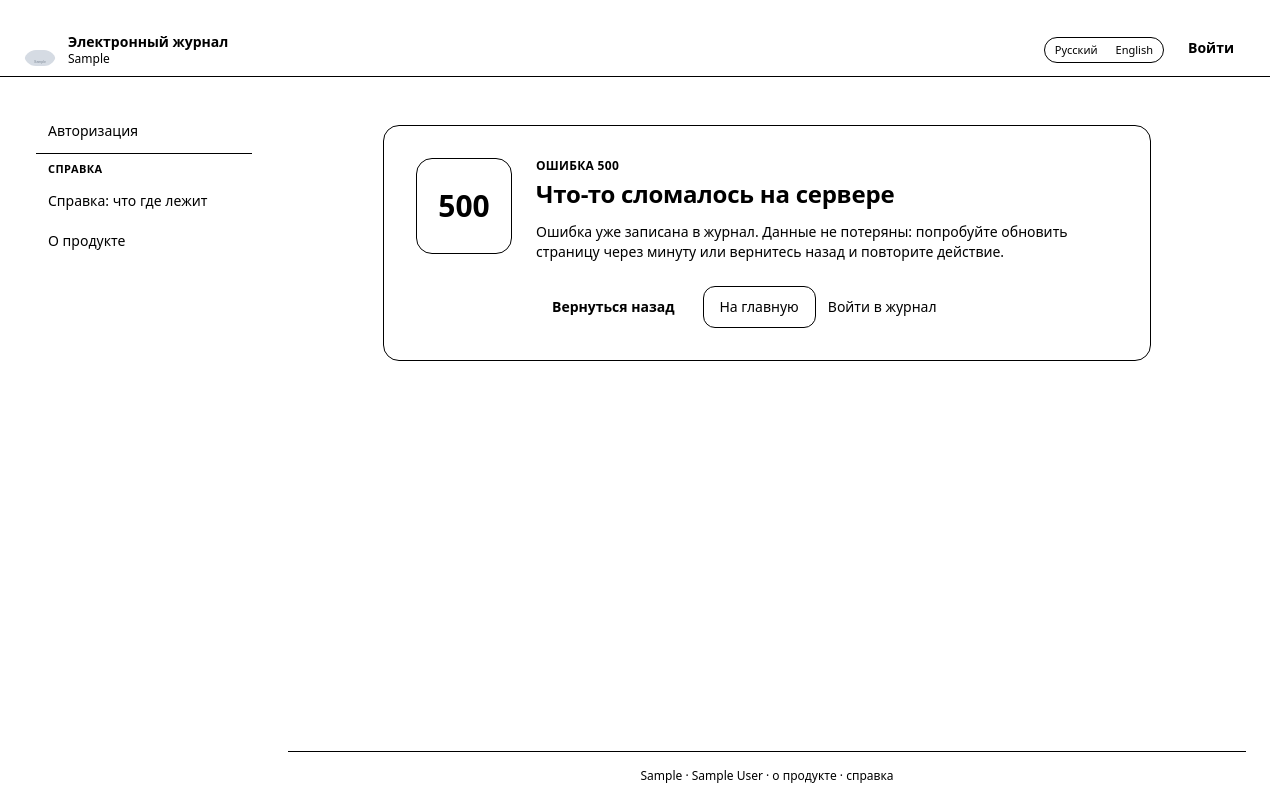
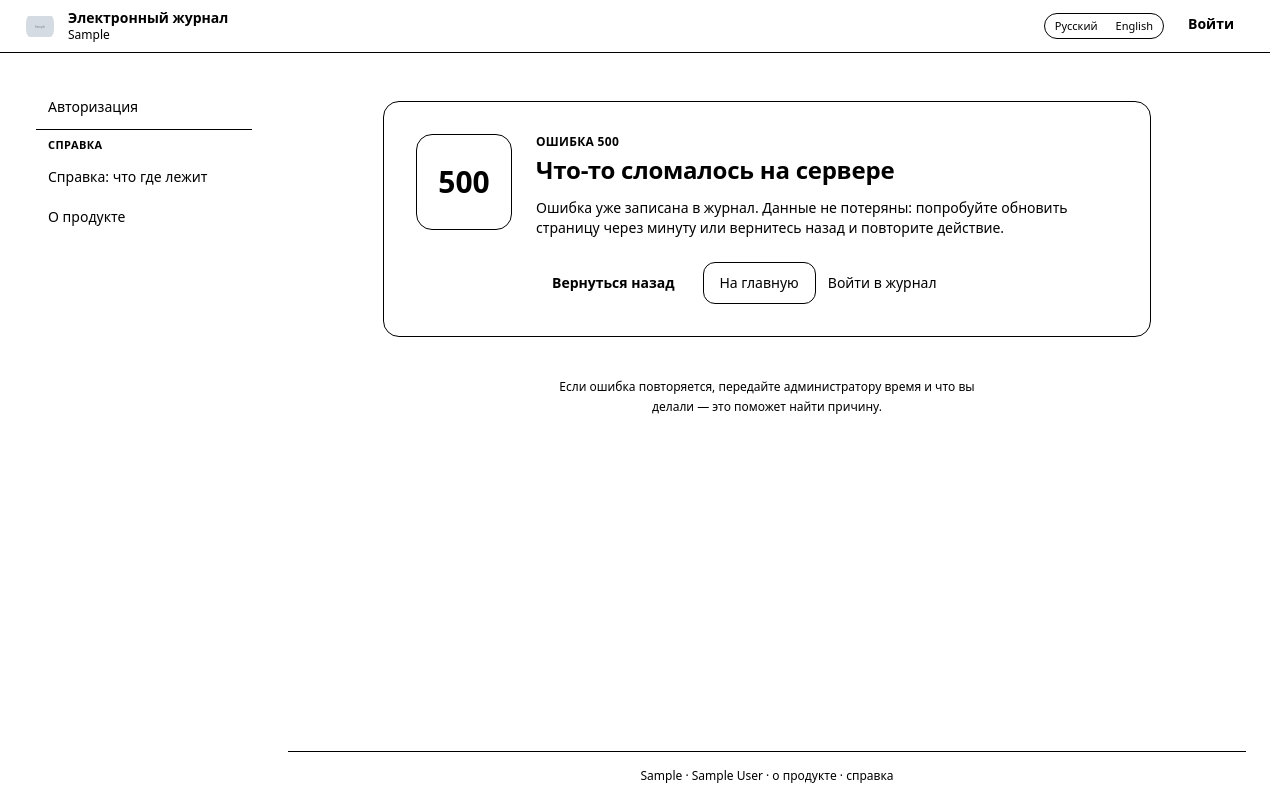
Before and after one commit to RoBiN19666/school-journal, a Django app: template journal/templates/500.html in a window 1280 px wide. Run offline with Django 5.2, Linux system fonts and the light colour scheme; the template is opened without the code that fills it: most values are stand-ins (such as "Sample title", 1, 10 or a date in 2020); grey boxes marked "Sample" are stand-in pictures.

Commit message:
Логотип в шапке и фавикон: итоговый вариант
- правки шапки откатаны к прежнему логотипу, ссылка на фавикон убрана;
- возвращён шаблон логотипа из версии до правок;
- логотип с подложкой, фавикон и подсказка на странице 500.

```diff
--- a/journal/templates/500.html
+++ b/journal/templates/500.html
@@ -7,4 +7,7 @@
     {% trans "Что-то сломалось на сервере" as card_title %}
     {% trans "Ошибка уже записана в журнал. Данные не потеряны: попробуйте обновить страницу через минуту или вернитесь назад и повторите действие." as card_message %}
     {% include "journal/includes/error_card.html" with code="500" title=card_title message=message|default:card_message %}
+      <p class="mx-auto mt-4 max-w-md text-center text-xs leading-relaxed text-slate-400">
+          {% trans "Если ошибка повторяется, передайте администратору время и что вы делали — это поможет найти причину." %}
+      </p>
 {% endblock %}
--- a/journal/templates/journal/includes/brand_logo.html
+++ b/journal/templates/journal/includes/brand_logo.html
@@ -1,3 +1,4 @@
+{% load static %}
 {% load i18n static %}{% comment %}Бейдж логотипа: загруженная картинка или короткий знак.
 
 Картинка встаёт ВМЕСТО стандартного бейджа: занимает весь его размер и
@@ -6,4 +7,4 @@ logo_radius). Внутренней иконки и двойной рамки н
 квадрат целиком, поэтому подложка бейджа под картинкой не видна.
 
 Параметры: logo_radius — класс скругления (rounded-xl / rounded-2xl),
-size_class — размеры картинки (по умолчанию на весь бейдж).{% endcomment %}{% if app_logo_url %}<img src="{{ app_logo_url }}" alt="" class="block {{ size_class|default:'h-full w-full' }} {{ logo_radius|default:'rounded-xl' }} object-cover">{% else %}<img src="{% static 'journal/logo-square.png' %}" alt="" class="block h-full w-full {{ logo_radius|default:'rounded-xl' }} object-contain">{% endif %}
+size_class — размеры картинки (по умолчанию на весь бейдж).{% endcomment %}{% if app_logo_url %}<img src="{{ app_logo_url }}" alt="" class="block {{ size_class|default:'h-full w-full' }} {{ logo_radius|default:'rounded-xl' }} object-contain bg-white p-0.5">{% else %}<img src="{% static 'journal/logo-square.png' %}" alt="" class="block h-full w-full {{ logo_radius|default:'rounded-xl' }} object-cover bg-white p-0.5">{% endif %}
--- a/journal/templates/journal/includes/theme.html
+++ b/journal/templates/journal/includes/theme.html
@@ -21,4 +21,4 @@
     }
     {% endfor %}
 </style>
-<link rel="icon" type="image/png" href="{% static 'journal/favicon.png' %}">
+<link rel="icon" type="image/png" href="{% static 'journal/favicon.png' %}?v=1">
```
